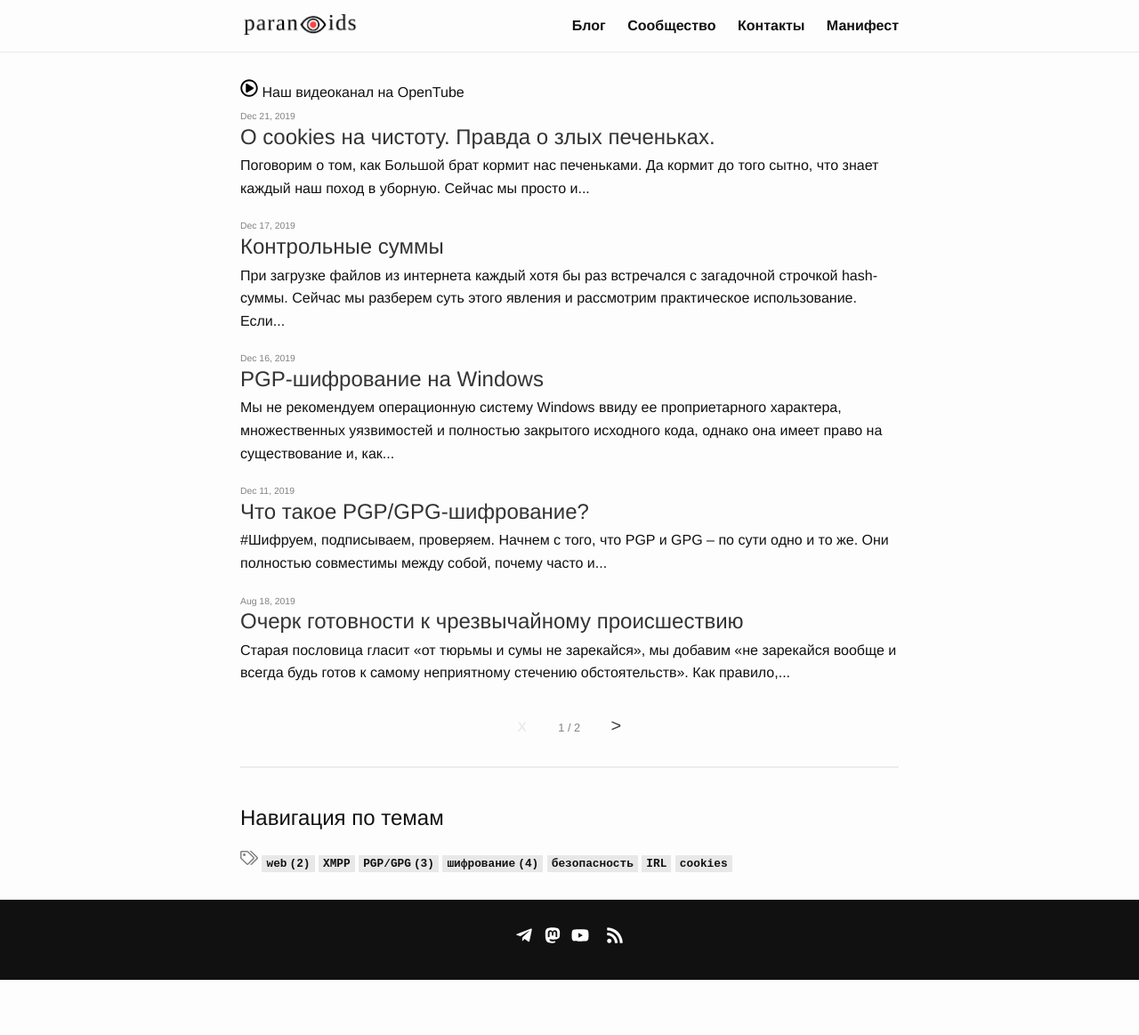
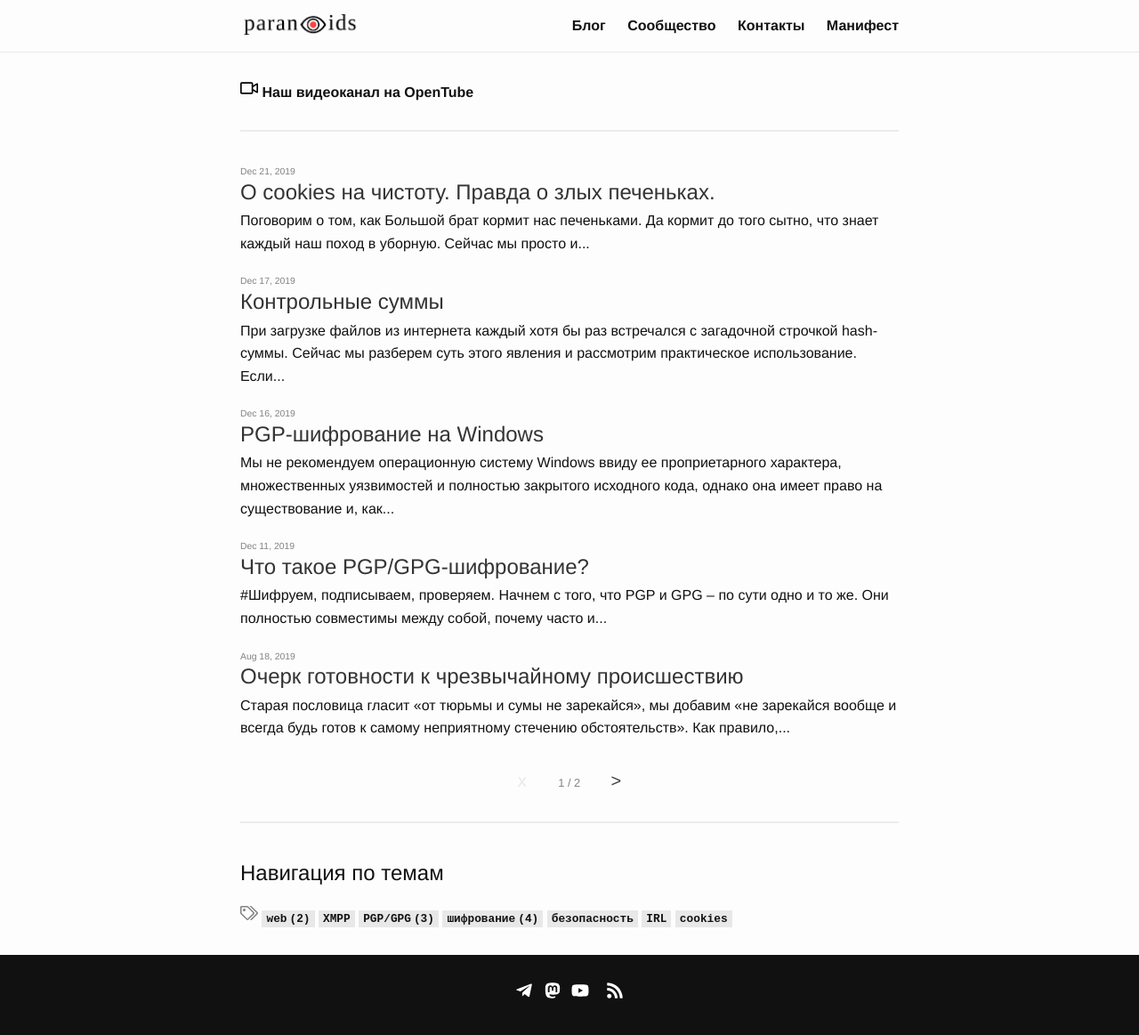
Before and after one commit to 2b7E1n6D0e5R7/2b7E1n6D0e5R7.github.io, a Jekyll site: the page built from index.html, in a window 1280 px wide. Shown: the whole page at 89% size. Built offline with Jekyll 4.4.1, drawn with Linux system fonts in a browser that asks for light colours; the list of posts is cut into pages by our own code; before the commit the page ends 1101 px from its top, so only the background shows below that.

Commit message:
Update blog.html

```diff
--- a/_layouts/blog.html
+++ b/_layouts/blog.html
@@ -1,8 +1,9 @@
 ---
 layout: default
 ---
-<svg xmlns="http://www.w3.org/2000/svg" width="20px" height="20px" viewBox="0 0 512 512"><path d="M371.7 238l-176-107c-15.8-8.8-35.7 2.5-35.7 21v208c0 18.4 19.8 29.8 35.7 21l176-101c16.4-9.1 16.4-32.8 0-42zM504 256C504 119 393 8 256 8S8 119 8 256s111 248 248 248 248-111 248-248zm-448 0c0-110.5 89.5-200 200-200s200 89.5 200 200-89.5 200-200 200S56 366.5 56 256z"/></svg>
-Наш видеоканал на OpenTube
+<svg xmlns="http://www.w3.org/2000/svg" width="20px" height="20px" viewBox="0 0 576 512"><path d="M543.9 96c-6.2 0-12.5 1.8-18.2 5.7L416 170.1v-58.3c0-26.4-23.2-47.8-51.8-47.8H51.8C23.2 64 0 85.4 0 111.8v288.4C0 426.6 23.2 448 51.8 448h312.4c28.6 0 51.8-21.4 51.8-47.8v-58.3l109.7 68.3c5.7 4 12.1 5.7 18.2 5.7 16.6 0 32.1-13 32.1-31.5V127.5C576 109 560.5 96 543.9 96zM368 200v198.9c-.6.4-1.8 1.1-3.8 1.1H51.8c-2 0-3.2-.6-3.8-1.1V113.1c.6-.4 1.8-1.1 3.8-1.1h312.4c2 0 3.2.6 3.8 1.1V200zm160 155.2l-112-69.8v-58.7l112-69.8v198.3z"/></svg>
+<b>Наш видеоканал на OpenTube</b>
+<hr>
 <div class="blog">
 
   {{ content }}
```
